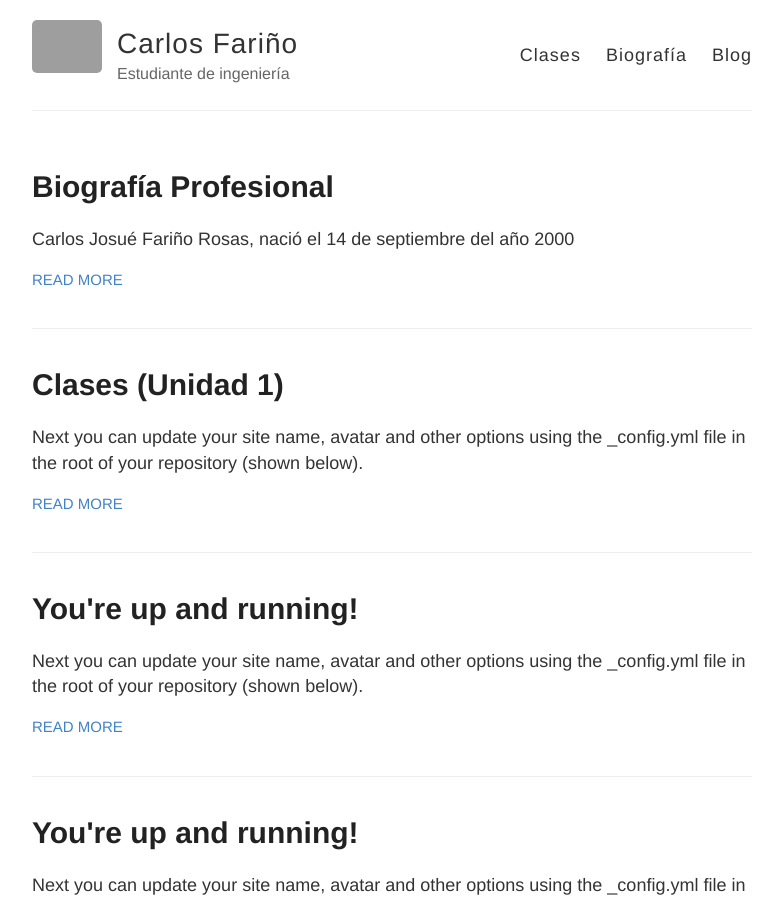
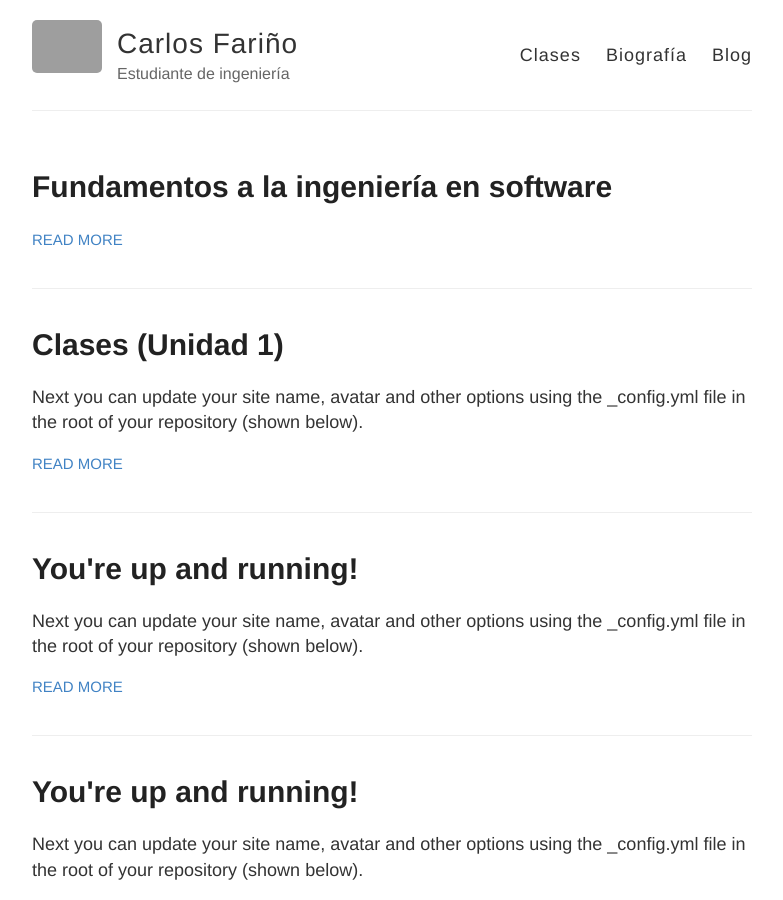
Before and after one commit to andrescharro22/Carlos-F007.github.io, a Jekyll site: the page built from index.html, in a window 1280 px wide and 900 px high. Shown: the whole window, without its empty margins (248-1031 px from the left). Built offline with Jekyll 4.4.1, drawn with Linux system fonts in a browser that asks for light colours; grey boxes are pictures that could not be loaded.

Commit message:
Update 2014-3-3-Hello-World.md

```diff
--- a/_posts/2014-3-3-Hello-World.md
+++ b/_posts/2014-3-3-Hello-World.md
@@ -1,6 +1,4 @@
 ---
 layout: post
-title: Biografía Profesional
+title: Fundamentos a la ingeniería en software
 ---
-
-Carlos Josué Fariño Rosas, nació el 14 de septiembre del año 2000
```
